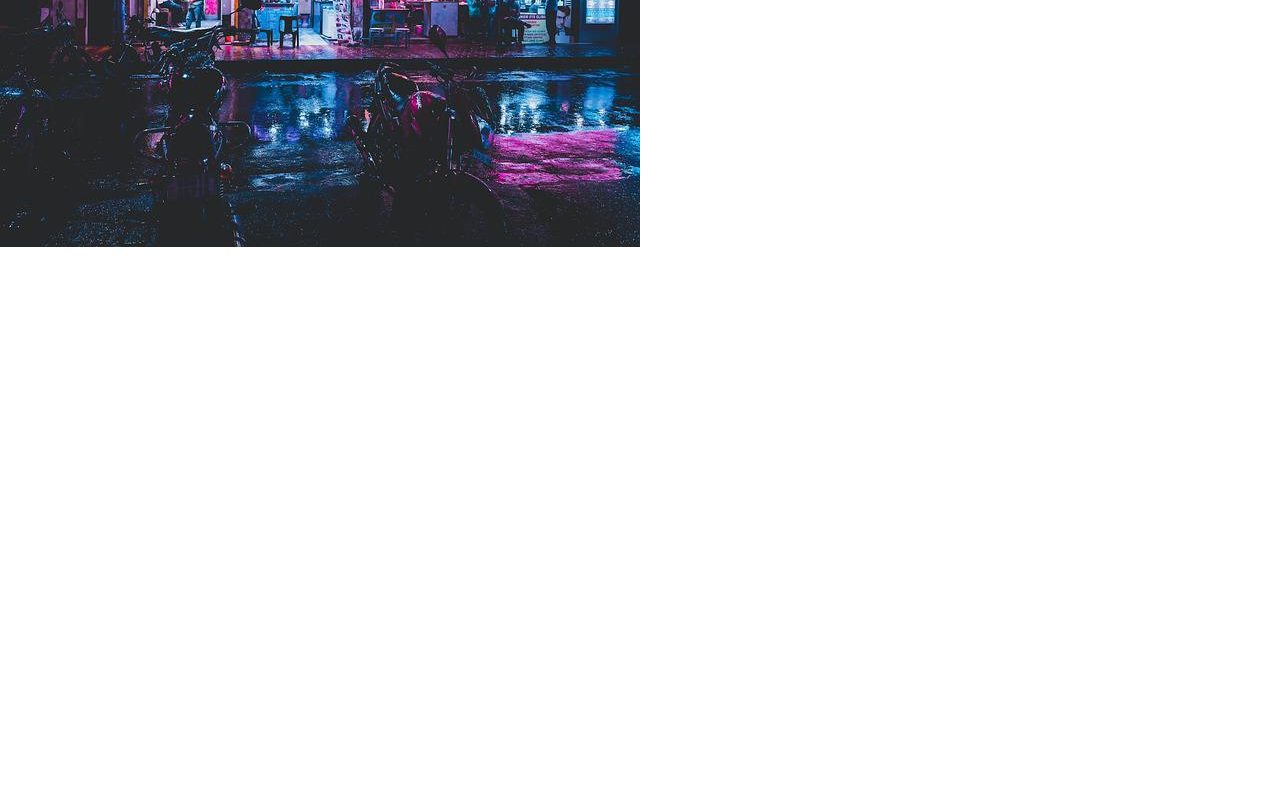
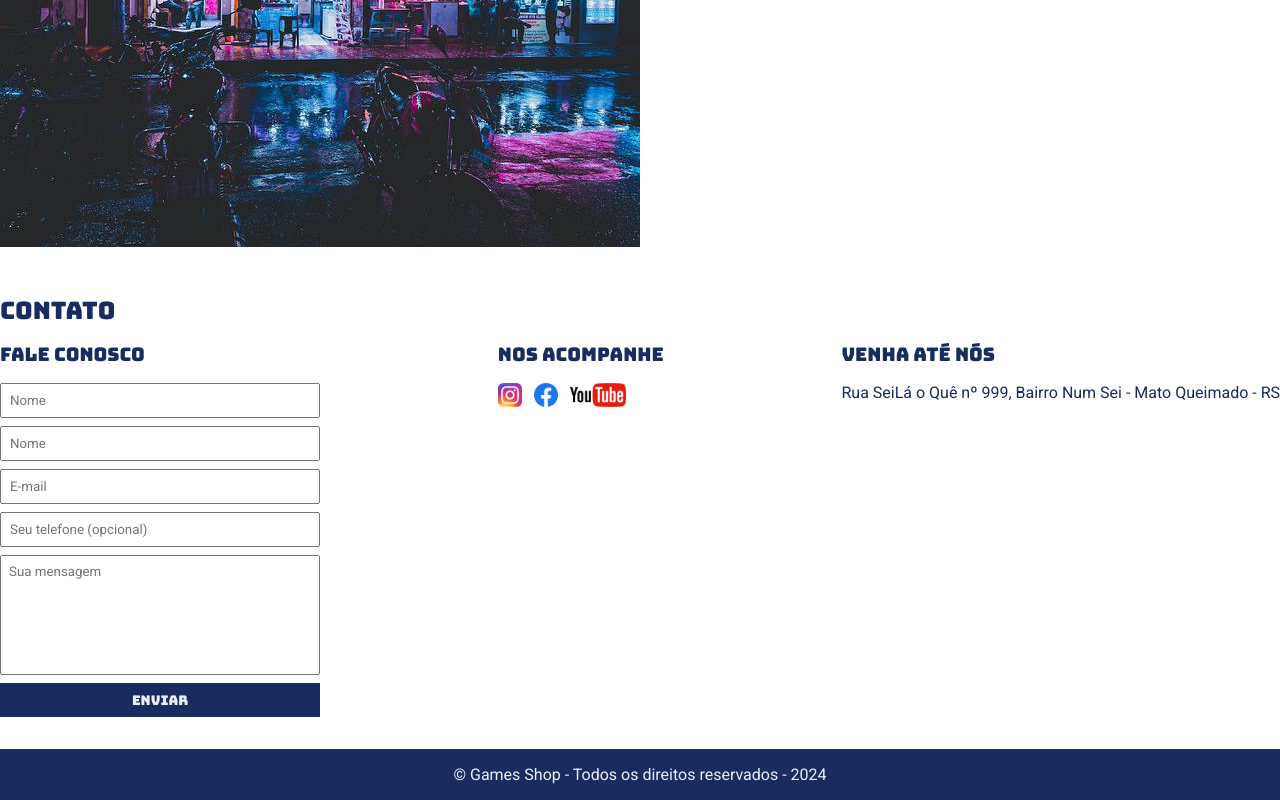
Before and after one commit to decomflores/PROJETO_1, a plain HTML site: page index.html in a window 1280 px wide. Shown: the part 332-1132 px from the top of the page. Before the commit the page ends 800 px from the top, so only its background shows below. Drawn offline with Linux system fonts and the light colour scheme.

Commit message:
criação do campo de contatos - bem como sua estilização

```diff
--- a/index.html
+++ b/index.html
@@ -17,14 +17,14 @@
             <nav>
                 <ul>
                     <li>
-                        <a href="#">Sobre a loja</a>
-                        <a href="#">Contato</a>
+                        <a href="#about">Sobre a loja</a>
+                        <a href="#contact">Contato</a>
                     </li>
                 </ul>
             </nav>
         </div>
     </header>
-    <section>
+    <section id="about">
         <div class="container">
             <img id="foto-loja" src="./images/loja.jpg" alt="fachada da loja games shop" />
             <div>
@@ -49,8 +49,56 @@
             </div>
         </div>
     </section>
+    <section id="contact">
+        <div class="container">
+            <h2>Contato</h2>
+            <div class="contact-methods">
+                <div>
+                    <h3>Fale Conosco</h3>
+                    <form>
+                        <input type="text" placeholder="Nome" required/>
+                        <input type="text" placeholder="Nome" required/>
+                        <input type="email" placeholder="E-mail" />
+                        <input type="tel" placeholder="Seu telefone (opcional)"/>
+                        <textarea placeholder="Sua mensagem" required></textarea>
+                        <button type="submit">Enviar</button>
+                    </form>
+                </div>
+                <div>
+                    <h3>Nos Acompanhe</h3>
+                    <ul class="social-links">
+                        <li>
+                            <a href="#" title="Siga-nos no Instagram">
+                                <img src="./images/instagram.png" alt="logo do instagram" />
+                            </a>
+                        </li>
+                        <li>
+                            <a href="#" title="Siga-nos no Facebook">
+                                <img src="./images/facebook.png" alt="logo do facebook" />
+                            </a>
+                        </li>
+                        <li>
+                            <a href="#" title="Visite nosso canal no Youtube">
+                                <img src="./images/youtube.png" alt="logo do youtube" />
+                            </a>
+                        </li>
+                    </ul>
+                </div>
+                <div>
+                    <h3>Venha até nós</h3>
+                    <p>
+                        Rua SeiLá o Quê nº 999, Bairro Num Sei - Mato Queimado - RS
+                    </p>
+                </div>
+            </div>
+        </div>
+    </section>
     <footer>
-
+        <div class="container">
+            <p>
+                &copy; Games Shop - Todos os direitos reservados - 2024
+            </p>
+        </div>
     </footer>
 </body>
 </html>
--- a/main.css
+++ b/main.css
@@ -5,23 +5,28 @@
 }
 
 
-header h1 {
+header h1,
+section h2,
+section h3,
+form button {
     font-weight: normal;
 }
 
 header,
-section h2 {
+section h2,
+section h3,
+form button {
     font-family: 'Bungee', cursive;
 }
 
-body {
+body, input, textarea, footer {
     font-family: 'Roboto', sans-serif;
 }
 
 header {
     padding: 16px 0;
     background-color: #182c61;
-    color: #ecf0f1
+    color: #ecf0f1;
 }
 
 header nav li {
@@ -70,13 +75,12 @@ section {
 }
 
 section h2 {
-
     margin-bottom: 16px;
     font-weight: normal;
 }
 
 section p {
-    margin-bottom: 16px;
+    margin-bottom: 12px;
 }
 
 section #foto-loja {
@@ -87,3 +91,66 @@ section .brands-list img {
     margin: auto 6px;
     align-items: center;
 }
+
+.social-links img {
+    height: 24px;
+}
+
+.social-links li {
+    display: inline;
+    margin-right: 8px;
+}
+
+.social-links li a {
+    text-decoration: none;
+}
+
+#contact .container {
+    display: block;
+}
+
+.contact-methods {
+    display: flex;
+    justify-content: space-between;
+}
+
+form input,
+form textarea,
+form button {
+    display: block;
+    width: 320px;
+    margin-bottom: 8px;
+    padding: 8px;
+}
+
+form textarea {
+    resize: none;
+    height: 120px;
+}
+
+section h3 {
+    margin-bottom: 16px;
+}
+
+form button {
+    background-color: #182c61;
+    color: #ecf0f1;
+    border: none;
+}
+
+form button:hover {
+    background-color: #536cb1;
+    cursor: pointer;
+}
+
+input:focus,
+textarea:focus {
+    outline-color: #182c61;
+}
+
+footer {
+    background-color: #182c61;
+    color: #ecf0f1;
+    text-align: center;
+    padding: 16px 0;
+}
```
